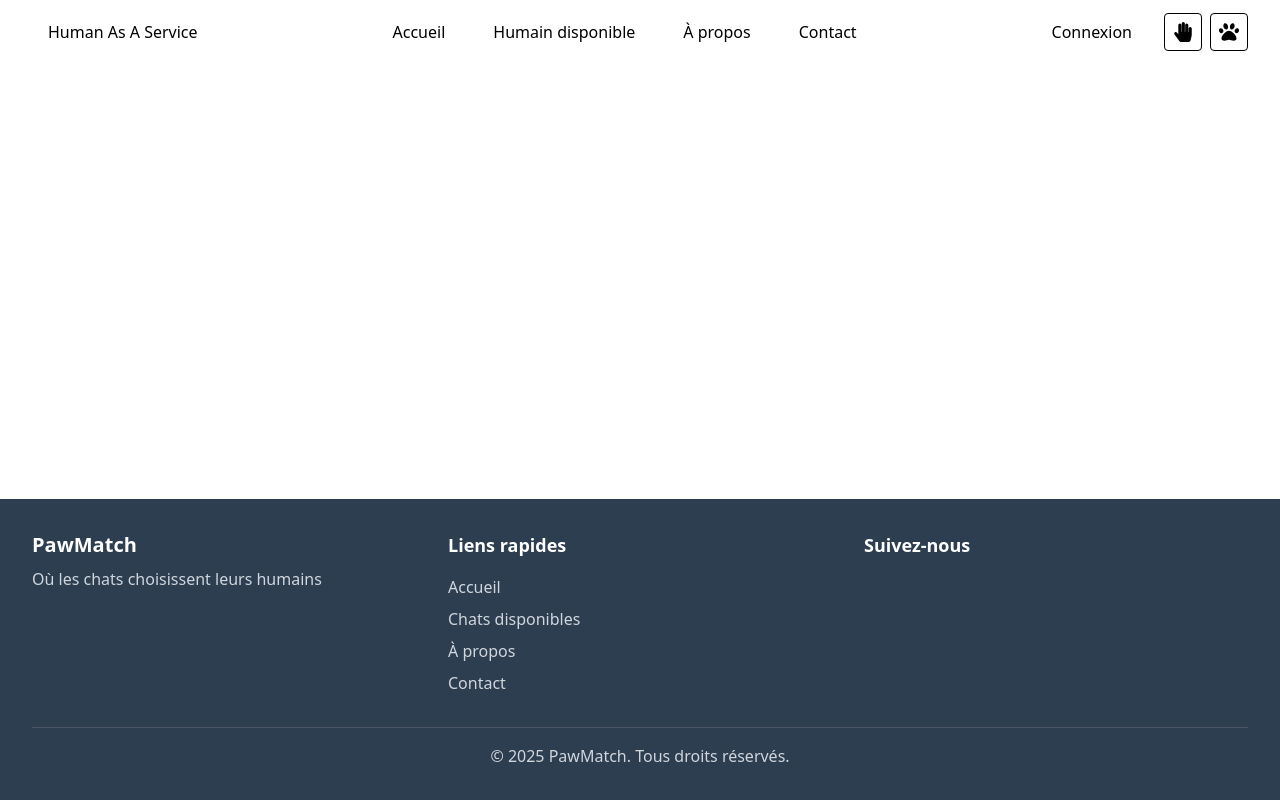
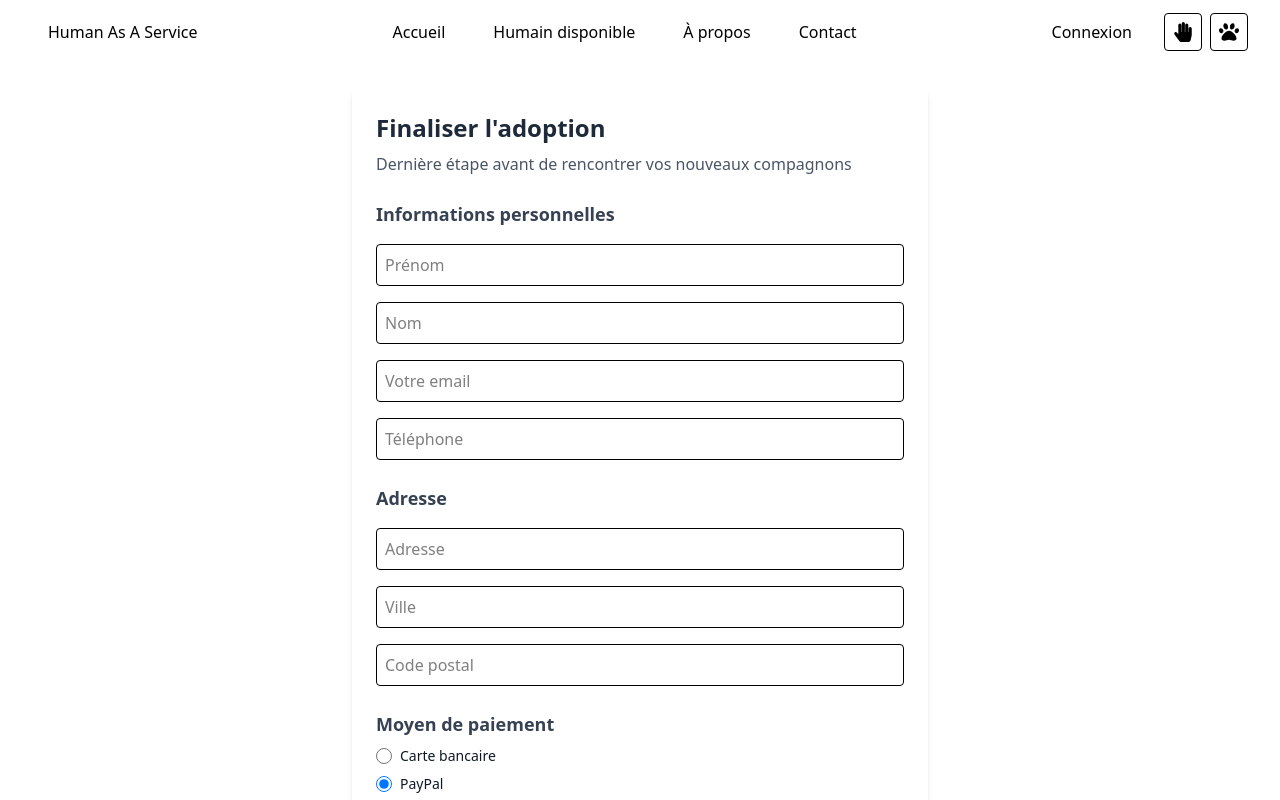
Before and after one commit to clemco23/human-as-a-service-, a React (Vite) app: page /payment in a window 1280 px wide. Shown: the top 800 px of the page. Built offline with nearby package versions, Linux system fonts and the light colour scheme; no server answers.

Commit message:
Route /payment

```diff
--- a/src/App.tsx
+++ b/src/App.tsx
@@ -13,6 +13,7 @@ import ConnectPage from './pages/connect';
 import RegisterPage from './pages/register';
 import AddHuman from './pages/addHuman';
 import Cart from './pages/cart';
+import Paiement from "./pages/paiement";
 
 function AppRouter() {
   return (
@@ -30,6 +31,7 @@ function AppRouter() {
               <Route path="/register" element={<RegisterPage />} />
               <Route path="/add-human" element={<AddHuman />} />
               <Route path="/cart" element={<Cart />} />
+              <Route path="/payment" element={<Paiement />} />
             </Routes>
           </main>
           <Footer />
```
